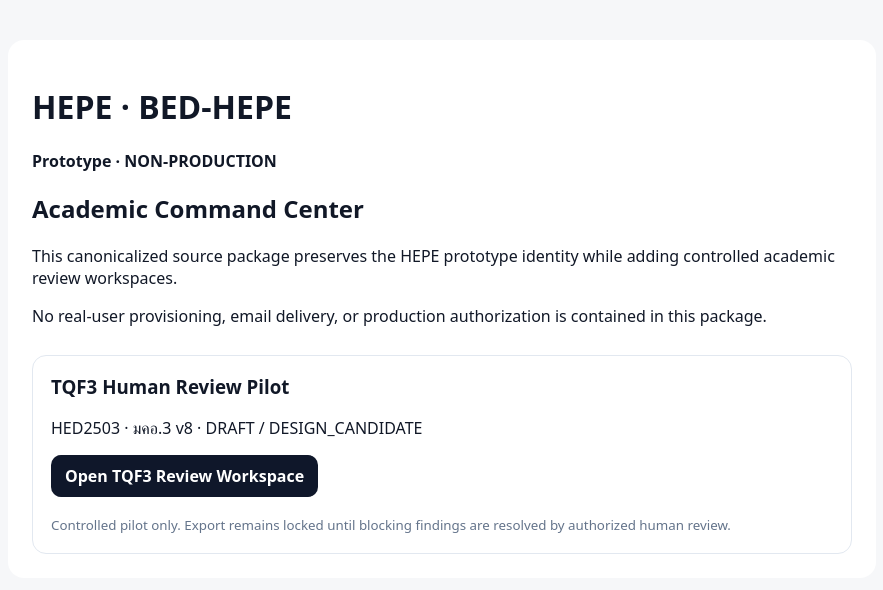
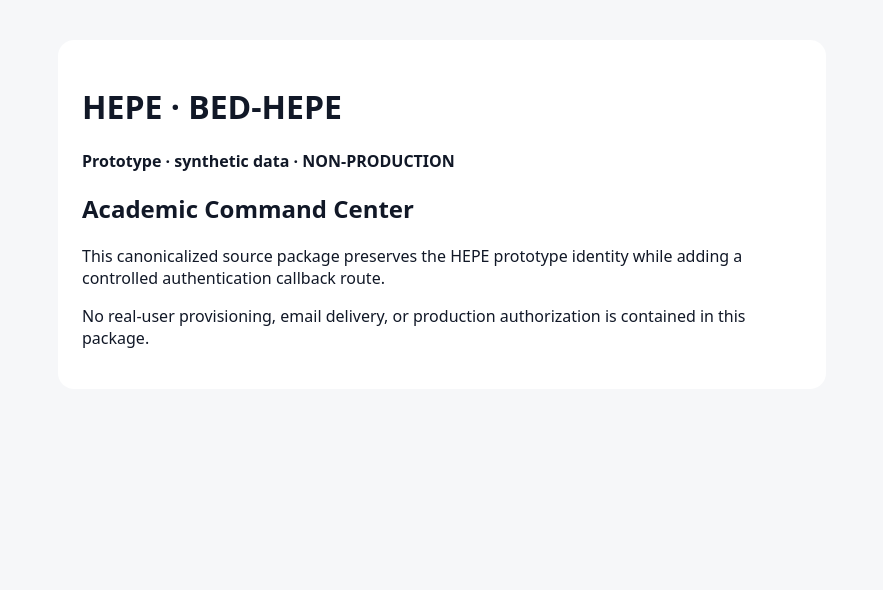
Before and after one commit to kasemch/hepe-ui-prototype, a Next.js app: page / in a window 1280 px wide. Shown: the top 590 px of the page, without its empty margins (198-1081 px from the left). Built offline with nearby package versions, Linux system fonts and the light colour scheme.

Commit message:
Diagnostic: restore command center baseline

```diff
--- a/app/page.tsx
+++ b/app/page.tsx
@@ -1,27 +1,11 @@
 export default function Home() {
   return (
-    <main style={{maxWidth:820,margin:"40px auto",padding:24,background:"white",borderRadius:16}}>
+    <main style={{maxWidth:720,margin:"40px auto",padding:24,background:"white",borderRadius:16}}>
       <h1>HEPE · BED-HEPE</h1>
-      <p><strong>Prototype · NON-PRODUCTION</strong></p>
+      <p><strong>Prototype · synthetic data · NON-PRODUCTION</strong></p>
       <h2>Academic Command Center</h2>
-      <p>This canonicalized source package preserves the HEPE prototype identity while adding controlled academic review workspaces.</p>
+      <p>This canonicalized source package preserves the HEPE prototype identity while adding a controlled authentication callback route.</p>
       <p>No real-user provisioning, email delivery, or production authorization is contained in this package.</p>
-
-      <section style={{marginTop:28,padding:18,border:"1px solid #e2e8f0",borderRadius:14}}>
-        <h3 style={{marginTop:0}}>TQF3 Human Review Pilot</h3>
-        <p>HED2503 · มคอ.3 v8 · DRAFT / DESIGN_CANDIDATE</p>
-        <p>
-          <a
-            href="/tqf3-review/8c29c180-7b42-4da7-ae32-663287866dc2"
-            style={{display:"inline-block",padding:"10px 14px",background:"#0f172a",color:"white",borderRadius:10,textDecoration:"none",fontWeight:700}}
-          >
-            Open TQF3 Review Workspace
-          </a>
-        </p>
-        <small style={{color:"#64748b"}}>
-          Controlled pilot only. Export remains locked until blocking findings are resolved by authorized human review.
-        </small>
-      </section>
     </main>
   );
 }
```
